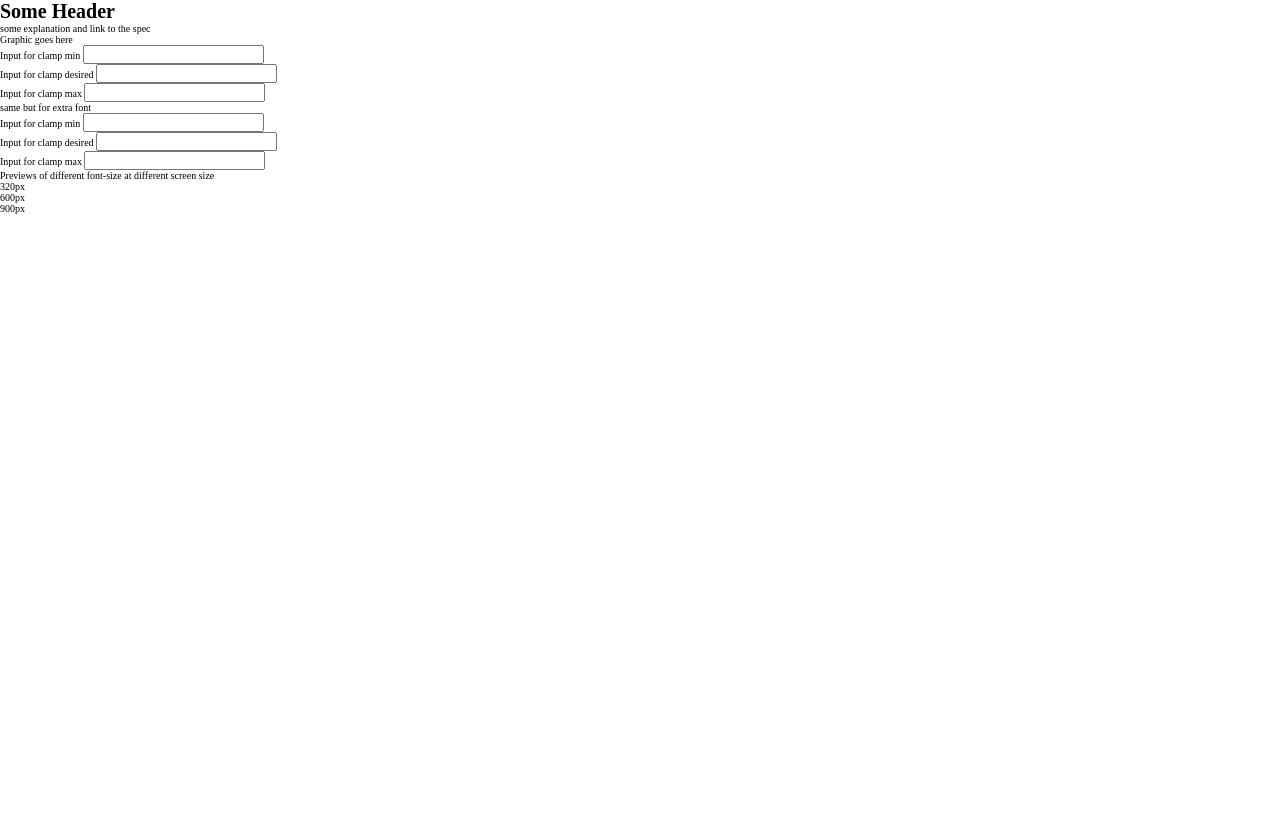
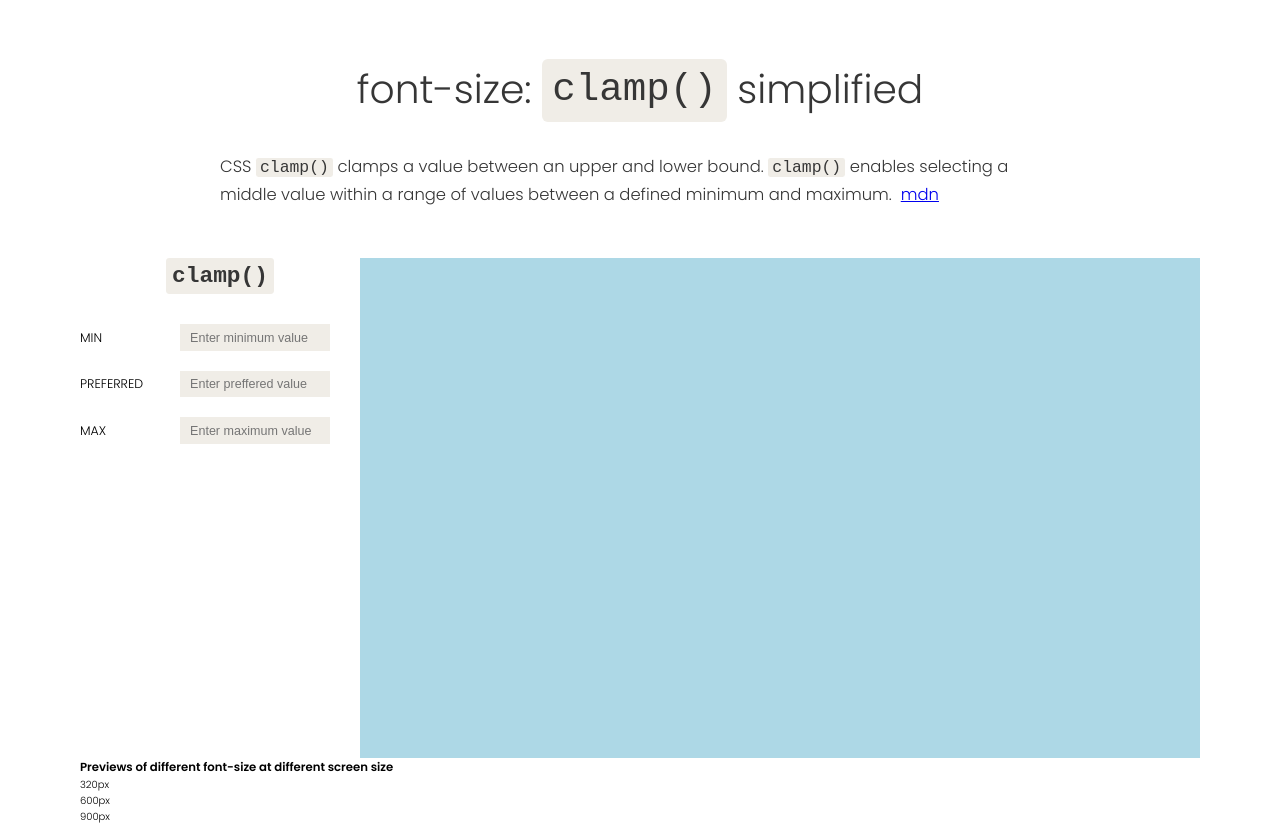
Before and after one commit to AnNavara/fz-clamp-simplified, a website: page src/index.html in a window 1280 px wide. Before the commit the page ends 800 px from the top, so only its background shows below. Drawn offline with nearby package versions, Linux system fonts and the light colour scheme; files that its build step writes are made by us from their sources.

Commit message:
add styles and layout

```diff
--- a/src/index.html
+++ b/src/index.html
@@ -4,45 +4,40 @@
     <meta charset="UTF-8">
     <meta http-equiv="X-UA-Compatible" content="IE=edge">
     <meta name="viewport" content="width=device-width, initial-scale=1.0">
-    <link rel="stylesheet" href="./styles/style.css">
-    <link rel="icon" href="./assets/clamp-svgrepo-com.svg" type="image/x-icon">
+    <link rel="stylesheet" href="styles/style.css">
+    <link rel="icon" href="assets/clamp-svgrepo-com.svg" type="image/x-icon">
+    <link href="https://fonts.googleapis.com/css2?family=Poppins:wght@300;400;600&display=swap" rel="stylesheet">
+    <script src="scripts/index.js" defer></script>
     <title>fz:clamp() simplified</title>
 </head>
-<body>
-    <h1>Some Header</h1>
-    <p>some explanation and link to the spec</p>
-    <div>
-        Graphic goes here
-    </div>
-    <div>
-        <div>
-            <label>Input for clamp min</label>
-            <input type="text" name="" id="">
-        </div>
-        <div>
-            <label>Input for clamp desired</label>
-            <input type="text" name="" id="">
-        </div>
-        <div>
-            <label>Input for clamp max</label>
-            <input type="text" name="" id="">
-        </div>
-        <p>same but for extra font</p>
-        <div>
-            <label>Input for clamp min</label>
-            <input type="text" name="" id="">
-        </div>
-        <div>
-            <label>Input for clamp desired</label>
-            <input type="text" name="" id="">
-        </div>
-        <div>
-            <label>Input for clamp max</label>
-            <input type="text" name="" id="">
+<body class="container">
+    <h1 class="header">font-size:&nbsp;<code>clamp()</code>&nbsp;simplified</h1>
+    <p class="header__text"> CSS <code>clamp()</code> clamps a value between an upper and lower bound. <code>clamp()</code> enables selecting a middle value within a range of values between a defined minimum and maximum.
+        &nbsp;<a href="https://developer.mozilla.org/en-US/docs/Web/CSS/clamp" target="_blank">mdn</a>
+    </p>
+    <div class="inputs">
+        <h3><code>clamp()</code></h3>
+        <div class="inputs__list">
+            <div class="input">
+                <label>MIN</label>
+                <input type="text" name="" id="min" placeholder="Enter minimum value">
+            </div>
+            <div class="input">
+                <label>PREFERRED</label>
+                <input type="text" name="" id="pref" placeholder="Enter preffered value">
+            </div>
+            <div class="input">
+                <label>MAX</label>
+                <input type="text" name="" id="max" placeholder="Enter maximum value">
+            </div>
         </div>
     </div>
-    <div>
-        Previews of different font-size at different screen size
+    <div class="chart">
+        <div class="empty-space"></div>
+    </div>
+
+    <div class="preview">
+        <h3>Previews of different font-size at different screen size</h3>
         <div>320px</div>
         <div>600px</div>
         <div>900px</div>
--- a/src/index.js
+++ b/src/index.js
@@ -1,2 +1,7 @@
-const newVar = 'new variable';
-console.log('and now this')
+// Get input strings
+// 2-way bind inputs
+// Parse and save input strings
+// Change css clamp() to provided values in examples
+
+// calculate clamp values for list of checkpoints in px and provide to Chart.js
+// when values of inputs change run parse-save and update Chart.js values
--- a/src/sass/_base.scss
+++ b/src/sass/_base.scss
@@ -1,6 +1,15 @@
 // Color Variables
+$color-primary: #FF9225;
+$color-accent: #935C92;
+$color-accent-2: #FF5C26;
+
+$color-dark: #292929;
+$color-grey: #363636;
+$color-grey-light: #b5b4b4;
+$color-grey-light-2: #f0ede7;
 
 // Font Variables
+$font-primary: 'Poppins', sans-serif;
 
 // Responsive Brakepoints
 
@@ -15,4 +24,97 @@
 html {
     box-sizing: border-box;
     font-size: 62.5%;
+    font-weight: 300;
 }
+
+body {
+    font-family: $font-primary;
+    line-height: 1.6;
+}
+
+.container {
+    display: grid;
+    grid-template-columns:  [full-start] minmax(4vw, 1fr)
+                            [center-start] repeat(8, [col-start] minmax(min-content, 14rem) [col-end]) [center-end]
+                            minmax(4vw, 1fr) [full-end];
+}
+
+.header {
+    margin-top: 1.5em;
+    grid-column: center-start / center-end;
+    display: flex;
+    justify-content: center;
+    align-items: center;
+    font-size: #{'clamp(1rem, 2rem + 1.5vw, 4rem)'};
+    font-weight: 300;
+    color: $color-grey;
+
+    &__text {
+        margin-top: 2em;
+        grid-column: col-start 2 / col-end 7;
+        font-size: #{'clamp(.6rem, 1rem + 0.5vw, 2.2rem)'};
+        font-weight: 300;
+        color: $color-grey;
+    }
+}
+
+.chart {
+    margin-top: 5rem;
+    grid-column: col-start 3 / center-end;
+
+    .empty-space {
+        width: 100%;
+        height: 500px;
+        background-color: lightblue;
+    }
+}
+
+.inputs {
+    margin-top: 5rem;
+    grid-column: center-start / col-end 2;
+    display: flex;
+    flex-direction: column;
+    gap: 1rem;
+
+    &__list {
+        margin-top: 2rem;
+        display: flex;
+        flex-direction: column;
+        justify-content: space-between;
+        gap: 2rem;
+    }
+
+    input {
+        padding: .5em .8em;
+        background-color: $color-grey-light-2;
+        font-size: #{'clamp(1rem, 1rem + 0.2vw, 1.8rem)'};
+        border: none;
+        outline: none;
+    }
+
+    label {
+        margin-right: 1em;
+        font-size: #{'clamp(1rem, 1rem + 0.2vw, 1.8rem)'};
+    }
+
+    h3 {
+        display: flex;
+        justify-content: center;
+        font-size: #{'clamp(1rem, 1rem + 1vw, 2.5rem)'};
+    }
+}
+
+.input {
+    display: flex;
+    justify-content: space-between;
+    align-items: baseline;
+    padding-right: 3rem;
+
+    input {
+        max-width: max(15rem);
+    }
+}
+
+.preview {
+    grid-column: center-start / center-end;
+}
--- /dev/null
+++ b/src/sass/_typography.scss
@@ -0,0 +1,6 @@
+code {
+    padding: 0em .25em;
+    background-color: $color-grey-light-2;
+    color: $color-grey;
+    border-radius: .15em;
+}
--- a/src/sass/main.scss
+++ b/src/sass/main.scss
@@ -1 +1,2 @@
 @import "base.scss";
+@import "typography.scss";
```
